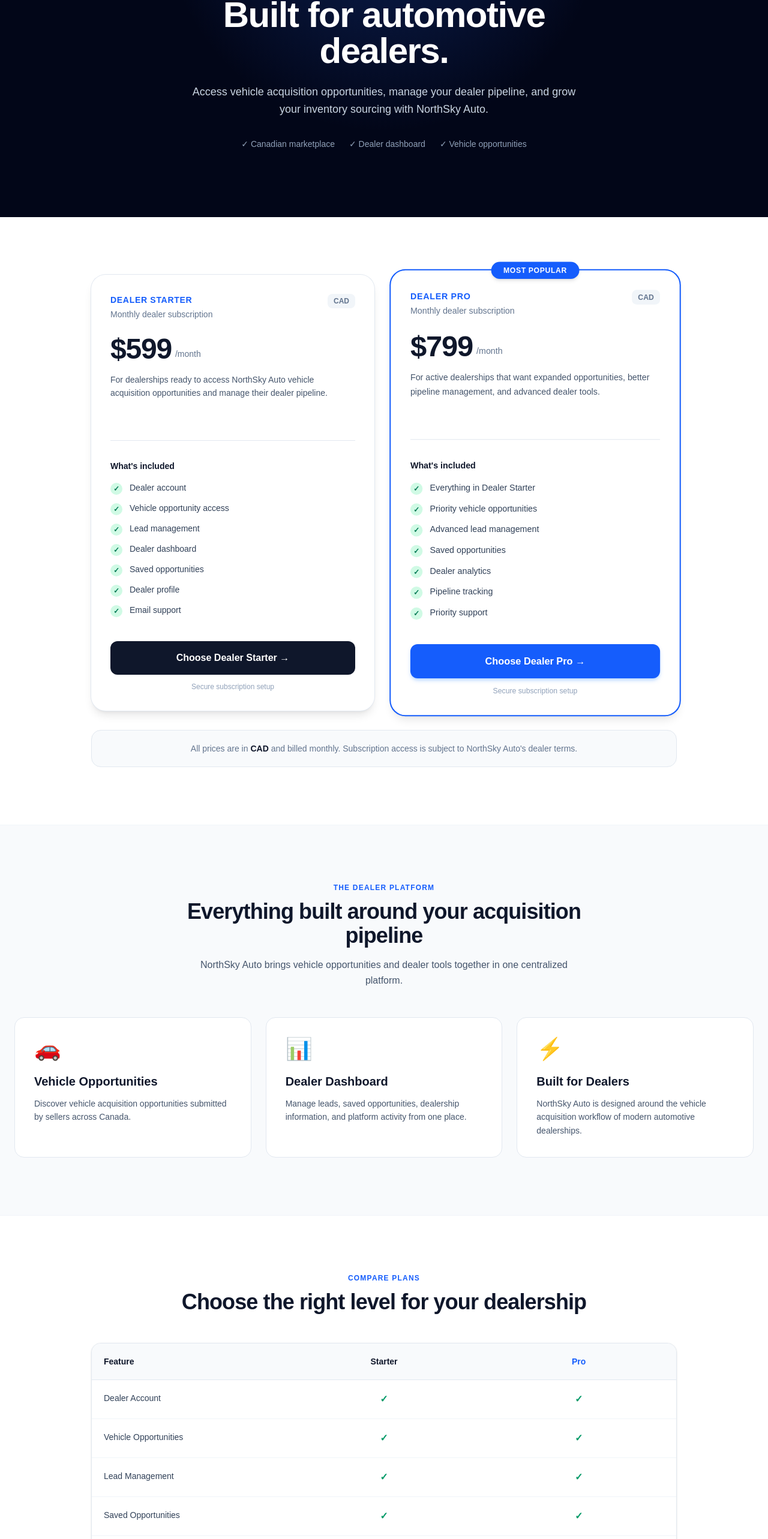
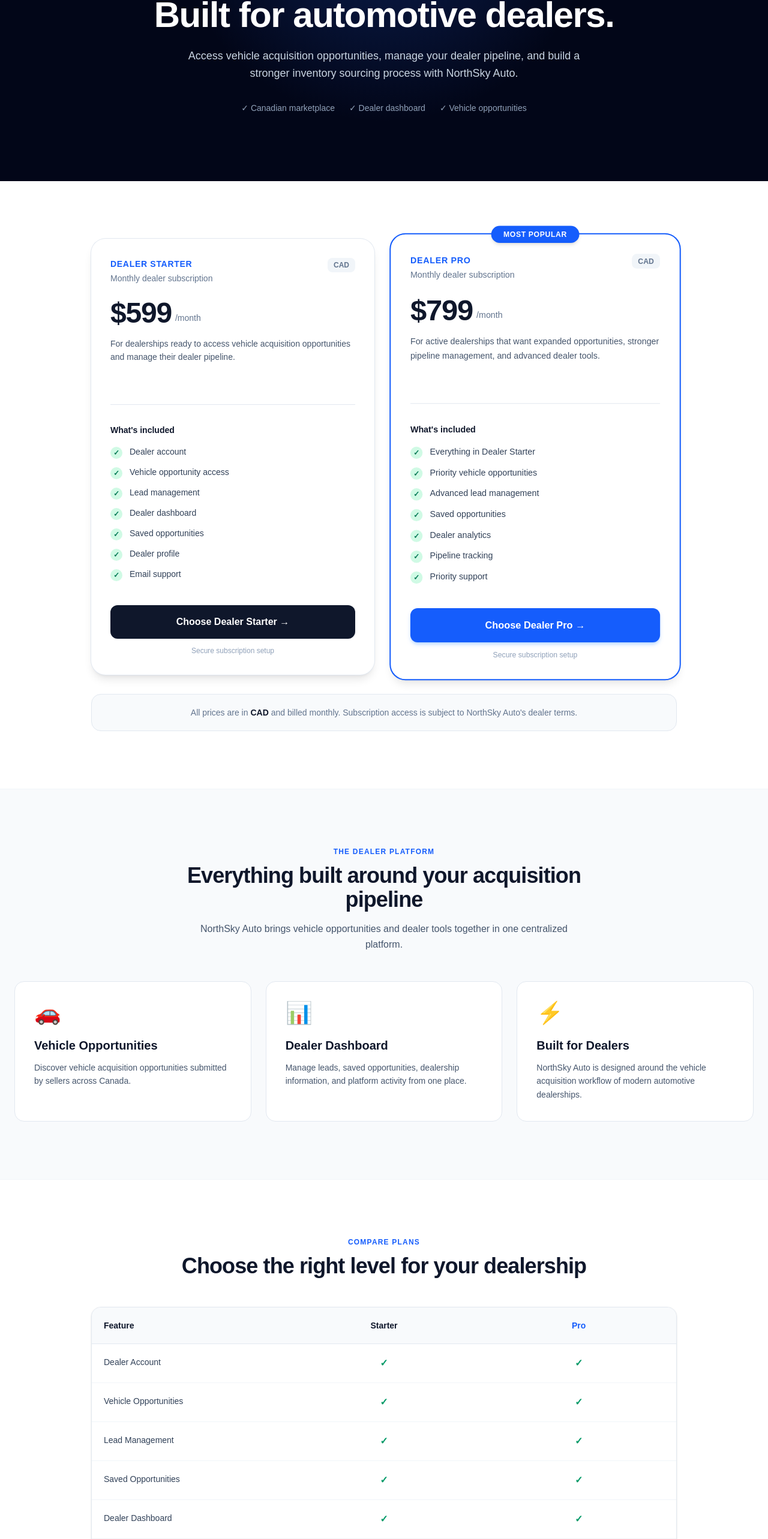
Before and after one commit to Goldylox752/NorthSky-Auto, a Next.js app: page /pricing in a window 1280 px wide. Shown: the part 214-2780 px from the top of the page at 60% size. Built offline with nearby package versions, Linux system fonts and the light colour scheme.

Commit message:
Update page.jsx

```diff
--- a/app/pricing/page.jsx
+++ b/app/pricing/page.jsx
@@ -1,18 +1,17 @@
 import Link from "next/link";
-
 export const metadata = {
   title: "Dealer Pricing | NorthSky Auto",
   description:
     "Choose a NorthSky Auto dealer plan and access vehicle acquisition opportunities across Canada.",
 };
-
 const plans = [
   {
+    id: "starter",
     name: "Dealer Starter",
     price: "$599",
     period: "/month",
     description:
-      "For dealerships ready to access NorthSky Auto vehicle acquisition opportunities and manage their dealer pipeline.",
+      "For dealerships ready to access vehicle acquisition opportunities and manage their dealer pipeline.",
     features: [
       "Dealer account",
       "Vehicle opportunity access",
@@ -26,11 +25,12 @@ const plans = [
     popular: false,
   },
   {
+    id: "pro",
     name: "Dealer Pro",
     price: "$799",
     period: "/month",
     description:
-      "For active dealerships that want expanded opportunities, better pipeline management, and advanced dealer tools.",
+      "For active dealerships that want expanded opportunities, stronger pipeline management, and advanced dealer tools.",
     features: [
       "Everything in Dealer Starter",
       "Priority vehicle opportunities",
@@ -44,7 +44,6 @@ const plans = [
     popular: true,
   },
 ];
-
 const benefits = [
   {
     icon: "🚗",
@@ -65,12 +64,24 @@ const benefits = [
       "NorthSky Auto is designed around the vehicle acquisition workflow of modern automotive dealerships.",
   },
 ];
-
+const comparisonRows = [
+  ["Dealer Account", true, true],
+  ["Vehicle Opportunities", true, true],
+  ["Lead Management", true, true],
+  ["Saved Opportunities", true, true],
+  ["Dealer Dashboard", true, true],
+  ["Dealer Profile", true, true],
+  ["Priority Opportunities", false, true],
+  ["Advanced Lead Management", false, true],
+  ["Dealer Analytics", false, true],
+  ["Pipeline Tracking", false, true],
+  ["Priority Support", false, true],
+];
 const faqs = [
   {
     question: "What is included with Dealer Starter?",
     answer:
-      "Dealer Starter includes a dealer account, vehicle opportunity access, lead management, saved opportunities, your dealer dashboard, and email support.",
+      "Dealer Starter includes a dealer account, vehicle opportunity access, lead management, saved opportunities, your dealer dashboard, dealer profile tools, and email support.",
   },
   {
     question: "What is included with Dealer Pro?",
@@ -85,49 +96,32 @@ const faqs = [
   {
     question: "Is NorthSky Auto a vehicle dealership?",
     answer:
-      "No. NorthSky Auto operates as a marketplace and technology platform connecting vehicle sellers with participating automotive dealers. Dealers make their own acquisition decisions.",
+      "No. NorthSky Auto is a marketplace and technology platform connecting vehicle sellers with participating automotive dealers. Dealers make their own acquisition decisions.",
   },
   {
     question: "How do I get started?",
     answer:
-      "Choose a dealer plan, create your dealer account, and complete your dealership profile. You'll then be able to access the NorthSky Auto dealer platform.",
+      "Choose a dealer plan, create your dealer account, and complete your dealership profile. You can then access the NorthSky Auto dealer platform.",
   },
 ];
-
-const comparisonRows = [
-  ["Dealer Account", true, true],
-  ["Vehicle Opportunities", true, true],
-  ["Lead Management", true, true],
-  ["Saved Opportunities", true, true],
-  ["Dealer Dashboard", true, true],
-  ["Priority Opportunities", false, true],
-  ["Advanced Lead Management", false, true],
-  ["Dealer Analytics", false, true],
-  ["Pipeline Tracking", false, true],
-  ["Priority Support", false, true],
-];
-
 export default function PricingPage() {
   return (
-    <div className="bg-white text-slate-900">
-      {/* ================= HERO ================= */}
+    <main className="bg-white text-slate-900">
+      {/* HERO */}
       <section className="relative overflow-hidden bg-slate-950 text-white">
         <div className="absolute inset-0 bg-[radial-gradient(circle_at_50%_0%,rgba(37,99,235,0.28),transparent_45%)]" />
-
-        <div className="relative mx-auto max-w-3xl px-6 py-20 text-center sm:py-24 lg:py-28">
+        <div className="relative mx-auto max-w-4xl px-6 py-20 text-center sm:py-24 lg:py-28">
           <p className="text-xs font-bold uppercase tracking-[0.25em] text-blue-400">
             Dealer Plans
           </p>
-
           <h1 className="mt-4 text-4xl font-extrabold tracking-tight sm:text-5xl lg:text-6xl">
             Built for automotive dealers.
           </h1>
-
           <p className="mx-auto mt-6 max-w-2xl text-lg leading-relaxed text-slate-300">
             Access vehicle acquisition opportunities, manage your dealer
-            pipeline, and grow your inventory sourcing with NorthSky Auto.
+            pipeline, and build a stronger inventory sourcing process with
+            NorthSky Auto.
           </p>
-
           <div className="mt-8 flex flex-wrap justify-center gap-x-6 gap-y-2 text-sm text-slate-400">
             <span>✓ Canadian marketplace</span>
             <span>✓ Dealer dashboard</span>
@@ -135,13 +129,12 @@ export default function PricingPage() {
           </div>
         </div>
       </section>
-
-      {/* ================= PRICING CARDS ================= */}
+      {/* PRICING */}
       <section className="mx-auto max-w-5xl px-6 py-20 sm:py-24">
         <div className="grid gap-8 lg:grid-cols-2">
           {plans.map((plan) => (
             <article
-              key={plan.name}
+              key={plan.id}
               className={`relative flex flex-col rounded-3xl bg-white p-8 shadow-lg transition hover:-translate-y-1 ${
                 plan.popular
                   ? "ring-2 ring-blue-600 lg:scale-[1.02]"
@@ -149,11 +142,10 @@ export default function PricingPage() {
               }`}
             >
               {plan.popular && (
-                <div className="absolute left-1/2 top-0 -translate-x-1/2 -translate-y-1/2 rounded-full bg-blue-600 px-5 py-1.5 text-xs font-bold uppercase tracking-wider text-white shadow-md">
+                <div className="absolute left-1/2 top-0 -translate-x-1/2 -translate-y-1/2 whitespace-nowrap rounded-full bg-blue-600 px-5 py-1.5 text-xs font-bold uppercase tracking-wider text-white shadow-md">
                   Most Popular
                 </div>
               )}
-
               <div className="flex items-start justify-between gap-4">
                 <div>
                   <p className="text-sm font-bold uppercase tracking-wider text-blue-600">
@@ -167,7 +159,6 @@ export default function PricingPage() {
                   CAD
                 </span>
               </div>
-
               <div className="mt-6 flex items-end gap-1.5">
                 <span className="text-5xl font-extrabold tracking-tight">
                   {plan.price}
@@ -176,17 +167,13 @@ export default function PricingPage() {
                   {plan.period}
                 </span>
               </div>
-
               <p className="mt-4 min-h-[5rem] text-sm leading-relaxed text-slate-600">
                 {plan.description}
               </p>
-
               <div className="my-8 h-px bg-slate-200" />
-
               <p className="mb-4 text-sm font-bold text-slate-900">
                 What&apos;s included
               </p>
-
               <ul className="space-y-3">
                 {plan.features.map((feature) => (
                   <li
@@ -196,11 +183,10 @@ export default function PricingPage() {
                     <span className="mt-0.5 flex h-5 w-5 shrink-0 items-center justify-center rounded-full bg-emerald-100 text-xs font-bold text-emerald-700">
                       ✓
                     </span>
-                    {feature}
+                    <span>{feature}</span>
                   </li>
                 ))}
               </ul>
-
               <div className="mt-auto pt-10">
                 <Link
                   href={plan.href}
@@ -219,15 +205,13 @@ export default function PricingPage() {
             </article>
           ))}
         </div>
-
         <div className="mt-8 rounded-2xl border border-slate-200 bg-slate-50 p-5 text-center text-sm text-slate-500">
-          All prices are in <strong className="text-slate-900">CAD</strong> and
-          billed monthly. Subscription access is subject to NorthSky Auto&apos;s
-          dealer terms.
+          All prices are in{" "}
+          <strong className="text-slate-900">CAD</strong> and billed monthly.
+          Subscription access is subject to NorthSky Auto&apos;s dealer terms.
         </div>
       </section>
-
-      {/* ================= BENEFITS ================= */}
+      {/* BENEFITS */}
       <section className="border-y border-slate-100 bg-slate-50">
         <div className="mx-auto max-w-7xl px-6 py-20 sm:py-24">
           <div className="mx-auto max-w-2xl text-center">
@@ -242,12 +226,11 @@ export default function PricingPage() {
               together in one centralized platform.
             </p>
           </div>
-
           <div className="mt-12 grid gap-6 md:grid-cols-3">
             {benefits.map((benefit) => (
               <div
                 key={benefit.title}
-                className="rounded-2xl border border-slate-200 bg-white p-8 transition hover:shadow-md"
+                className="rounded-2xl border border-slate-200 bg-white p-8 transition hover:-translate-y-1 hover:shadow-md"
               >
                 <div className="text-4xl">{benefit.icon}</div>
                 <h3 className="mt-5 text-xl font-bold text-slate-900">
@@ -261,8 +244,7 @@ export default function PricingPage() {
           </div>
         </div>
       </section>
-
-      {/* ================= COMPARISON ================= */}
+      {/* COMPARISON */}
       <section className="mx-auto max-w-5xl px-6 py-20 sm:py-24">
         <div className="text-center">
           <p className="text-xs font-bold uppercase tracking-widest text-blue-600">
@@ -272,16 +254,16 @@ export default function PricingPage() {
             Choose the right level for your dealership
           </h2>
         </div>
-
         <div className="mt-12 overflow-hidden rounded-2xl border border-slate-200 bg-white shadow-sm">
           <div className="grid grid-cols-3 border-b border-slate-200 bg-slate-50">
             <div className="p-5 text-sm font-bold">Feature</div>
-            <div className="p-5 text-center text-sm font-bold">Starter</div>
+            <div className="p-5 text-center text-sm font-bold">
+              Starter
+            </div>
             <div className="p-5 text-center text-sm font-bold text-blue-600">
               Pro
             </div>
           </div>
-
           {comparisonRows.map(([feature, starter, pro]) => (
             <div
               key={feature}
@@ -292,24 +274,37 @@ export default function PricingPage() {
               </div>
               <div className="p-5 text-center">
                 {starter ? (
-                  <span className="font-bold text-emerald-600">✓</span>
+                  <span
+                    className="font-bold text-emerald-600"
+                    aria-label="Included"
+                  >
+                    ✓
+                  </span>
                 ) : (
-                  <span className="text-slate-300">—</span>
+                  <span className="text-slate-300" aria-label="Not included">
+                    —
+                  </span>
                 )}
               </div>
               <div className="p-5 text-center">
                 {pro ? (
-                  <span className="font-bold text-emerald-600">✓</span>
+                  <span
+                    className="font-bold text-emerald-600"
+                    aria-label="Included"
+                  >
+                    ✓
+                  </span>
                 ) : (
-                  <span className="text-slate-300">—</span>
+                  <span className="text-slate-300" aria-label="Not included">
+                    —
+                  </span>
                 )}
               </div>
             </div>
           ))}
         </div>
       </section>
-
-      {/* ================= FAQ ================= */}
+      {/* FAQ */}
       <section className="border-t border-slate-100 bg-slate-50">
         <div className="mx-auto max-w-3xl px-6 py-20 sm:py-24">
           <div className="text-center">
@@ -320,7 +315,6 @@ export default function PricingPage() {
               Common questions
             </h2>
           </div>
-
           <div className="mt-12 space-y-3">
             {faqs.map((faq) => (
               <details
@@ -341,23 +335,19 @@ export default function PricingPage() {
           </div>
         </div>
       </section>
-
-      {/* ================= FINAL CTA ================= */}
+      {/* FINAL CTA */}
       <section className="bg-blue-600">
         <div className="mx-auto max-w-3xl px-6 py-20 text-center text-white sm:py-24">
           <div className="mx-auto flex h-14 w-14 items-center justify-center rounded-2xl bg-white text-2xl shadow-lg">
             🚗
           </div>
-
           <h2 className="mt-6 text-3xl font-extrabold tracking-tight sm:text-4xl">
             Ready to build your vehicle pipeline?
           </h2>
-
           <p className="mx-auto mt-4 max-w-xl text-lg text-blue-100">
             Choose your dealer plan and start accessing NorthSky Auto&apos;s
             vehicle acquisition platform.
           </p>
-
           <div className="mt-10 flex flex-col justify-center gap-3 sm:flex-row">
             <Link
               href="/dealer/register?plan=starter"
@@ -374,6 +364,6 @@ export default function PricingPage() {
           </div>
         </div>
       </section>
-    </div>
+    </main>
   );
 }
```
